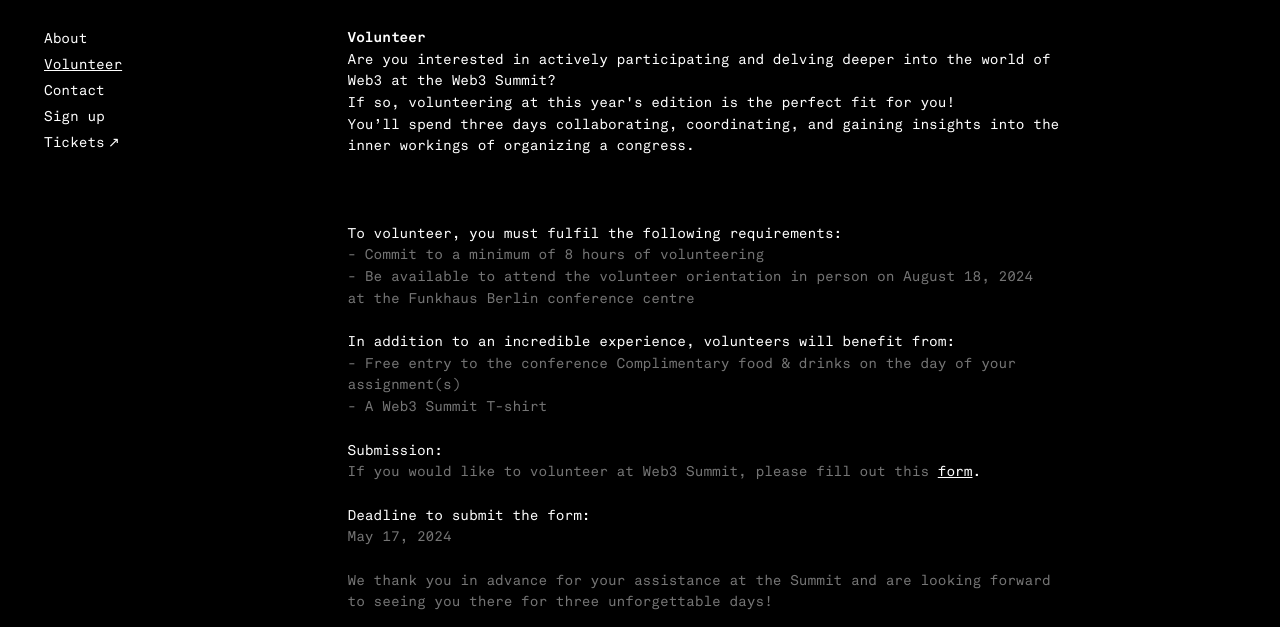
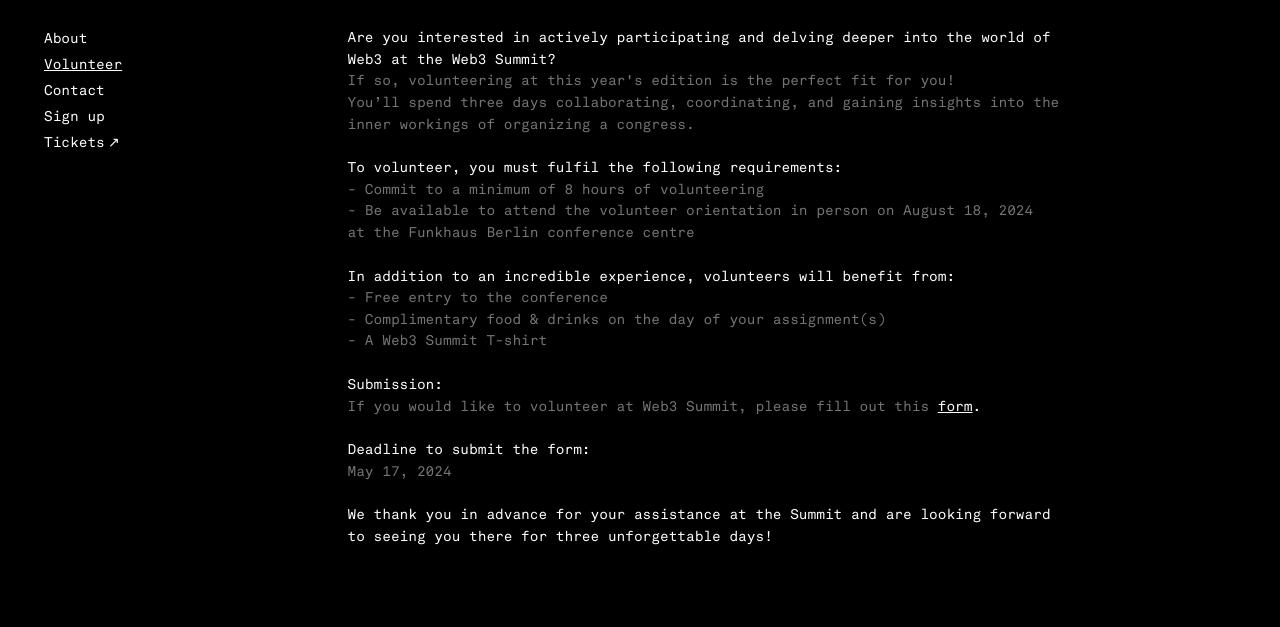
Before and after one commit to carinaluise/web3summit2024, a Gatsby site: page /volunteer in a window 1280 px wide. Shown: the part 173-800 px from the top of the page. Built offline with nearby package versions, Linux system fonts and the light colour scheme; Gatsby itself is replaced by a stand-in of ours.

Commit message:
update style

```diff
--- a/src/pages/volunteer.js
+++ b/src/pages/volunteer.js
@@ -8,18 +8,16 @@
 
   return (
     <Layout page="volunteer">
-      <div className="page-header">
-        <h2>Volunteer</h2>
-        <p>
-          Are you interested in actively participating and delving deeper into
-          the world of Web3 at the Web3 Summit? <br />
+      <p>
+        Are you interested in actively participating and delving deeper into the
+        world of Web3 at the Web3 Summit? <br />
+        <span className="text-dark">
           If so, volunteering at this year's edition is the perfect fit for you!{" "}
           <br />
           You’ll spend three days collaborating, coordinating, and gaining
           insights into the inner workings of organizing a congress.
-        </p>
-      </div>
-
+        </span>
+      </p>
       <p>
         To volunteer, you must fulfil the following requirements:
         <br />
@@ -34,8 +32,9 @@
         In addition to an incredible experience, volunteers will benefit from:
         <br />
         <span className="text-dark">
-          - Free entry to the conference Complimentary food & drinks on the day
-          of your assignment(s)
+          - Free entry to the conference
+          <br />
+          - Complimentary food & drinks on the day of your assignment(s)
           <br />- A Web3 Summit T-shirt
         </span>
       </p>
@@ -58,7 +57,7 @@
         <span className="text-dark">May 17, 2024</span>
       </p>
 
-      <p className="text-dark">
+      <p>
         We thank you in advance for your assistance at the Summit and are
         looking forward to seeing you there for three unforgettable days!{" "}
       </p>
```
